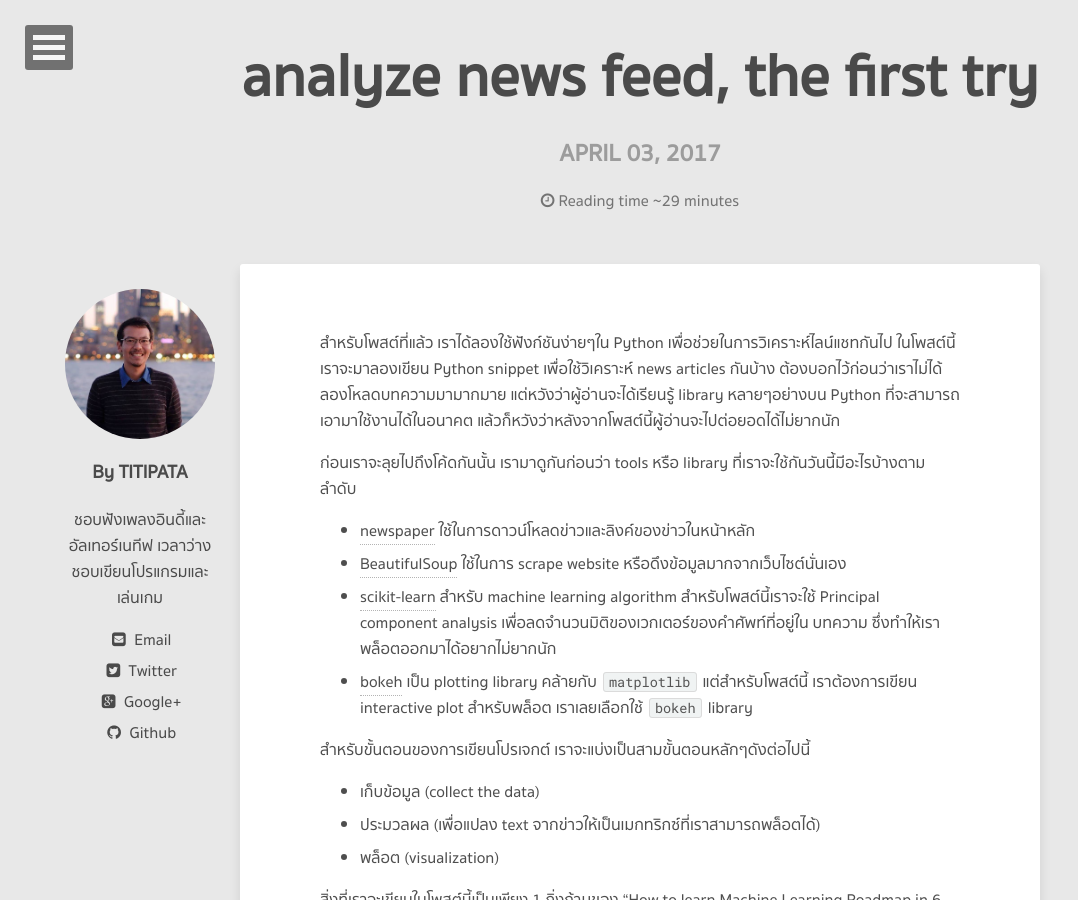
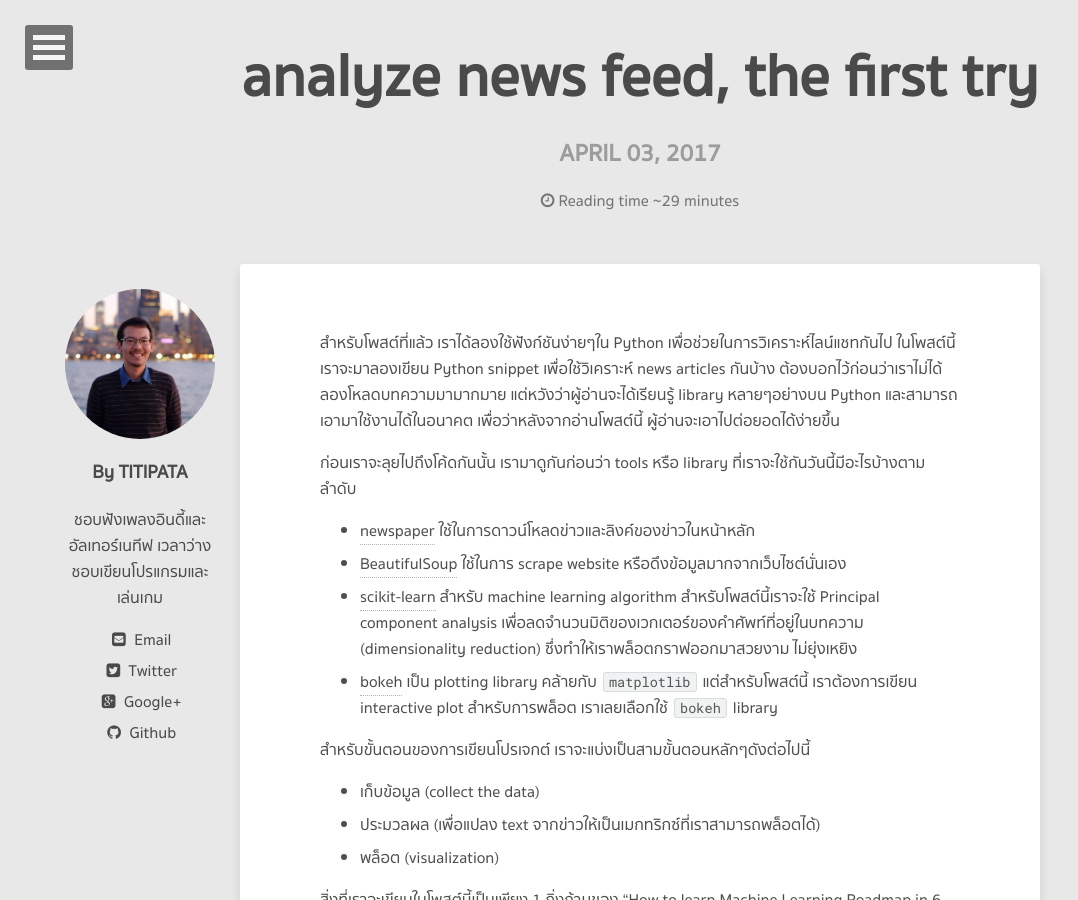
Before and after one commit to tupleblog/tupleblog.github.io, a Jekyll site: the page built from _posts/2017-04-02-visualize-news-feed.md, in a window 1280 px wide and 900 px high. Shown: the whole window, without its empty margins (0-1078 px from the left). Built offline with Jekyll 4.4.1, drawn with Linux system fonts in a browser that asks for light colours; nearby versions of some CDN libraries; comment, search, counter and statistics services are not loaded; some of the changed text lies outside the part shown.

Commit message:
fix Typo

````diff
--- a/_posts/2017-04-02-visualize-news-feed.md
+++ b/_posts/2017-04-02-visualize-news-feed.md
@@ -13,8 +13,8 @@ date: 2017-04-02 23:45:00
 สำหรับโพสต์ที่แล้ว เราได้ลองใช้ฟังก์ชันง่ายๆใน Python เพื่อช่วยในการวิเคราะห์ไลน์แชทกันไป
 ในโพสต์นี้เราจะมาลองเขียน Python snippet เพื่อใช้วิเคราะห์ news articles กันบ้าง
 ต้องบอกไว้ก่อนว่าเราไม่ได้ลองโหลดบทความมามากมาย
-แต่หวังว่าผู้อ่านจะได้เรียนรู้ library หลายๆอย่างบน Python ที่จะสามารถ
-เอามาใช้งานได้ในอนาคต แล้วก็หวังว่าหลังจากโพสต์นี้ผู้อ่านจะไปต่อยอดได้ไม่ยากนัก
+แต่หวังว่าผู้อ่านจะได้เรียนรู้ library หลายๆอย่างบน Python และสามารถ
+เอามาใช้งานได้ในอนาคต เพื่อว่าหลังจากอ่านโพสต์นี้ ผู้อ่านจะเอาไปต่อยอดได้ง่ายขึ้น
 
 ก่อนเราจะลุยไปถึงโค้ดกันนั้น เรามาดูกันก่อนว่า tools หรือ library ที่เราจะใช้กันวันนี้มีอะไรบ้างตามลำดับ
 
@@ -22,10 +22,10 @@ date: 2017-04-02 23:45:00
 - [BeautifulSoup](https://www.crummy.com/software/BeautifulSoup/) ใช้ในการ scrape website
 หรือดึงข้อมูลมากจากเว็บไซต์นั่นเอง
 - [scikit-learn](http://scikit-learn.org/stable/) สำหรับ machine learning algorithm
-สำหรับโพสต์นี้เราจะใช้ Principal component analysis เพื่อลดจำนวนมิติของเวกเตอร์ของคำศัพท์ที่อยู่ใน
-บทความ ซึ่งทำให้เราพล็อตออกมาได้อยากไม่ยากนัก
+สำหรับโพสต์นี้เราจะใช้ Principal component analysis เพื่อลดจำนวนมิติของเวกเตอร์ของคำศัพท์ที่อยู่ในบทความ
+(dimensionality reduction) ซึ่งทำให้เราพล็อตกราฟออกมาสวยงาม ไม่ยุ่งเหยิง
 - [bokeh](http://bokeh.pydata.org/en/latest/) เป็น plotting library คล้ายกับ `matplotlib`
-แต่สำหรับโพสต์นี้ เราต้องการเขียน interactive plot สำหรับพล็อต เราเลยเลือกใช้ `bokeh` library
+แต่สำหรับโพสต์นี้ เราต้องการเขียน interactive plot สำหรับการพล็อต เราเลยเลือกใช้ `bokeh` library
 
 สำหรับขั้นตอนของการเขียนโปรเจกต์ เราจะแบ่งเป็นสามขั้นตอนหลักๆดังต่อไปนี้
 
@@ -85,8 +85,8 @@ for url in engadget_urls:
     engadget_contents.append([url, r.text])
 ```
 
-`r.text` ในที่นี้คือ HTML ทั้งหมดจากแต่ละลิงค์เพจที่เราเก็บมาได้ เราต้องเขียน `BeautifulSoup`
-โค้ดเล็กน้อยเพื่อเก็บแท็กจากข่าว หัวข้อข่าว และเนื้อหาข่าว
+`r.text` ในที่นี้คือ HTML ทั้งหมดจากแต่ละลิงค์เพจที่เราเก็บมาได้ เราต้องเขียนโค้ด `BeautifulSoup`
+เพิ่มเติมเล็กน้อยเพื่อเก็บแท็กจากข่าว หัวข้อข่าว และเนื้อหาข่าว
 
 ```py
 def get_engadget_news_from_content(content):
````
Also changed, not shown: other parts of _posts/2017-04-02-visualize-news-feed.md (+2 -2 lines).
